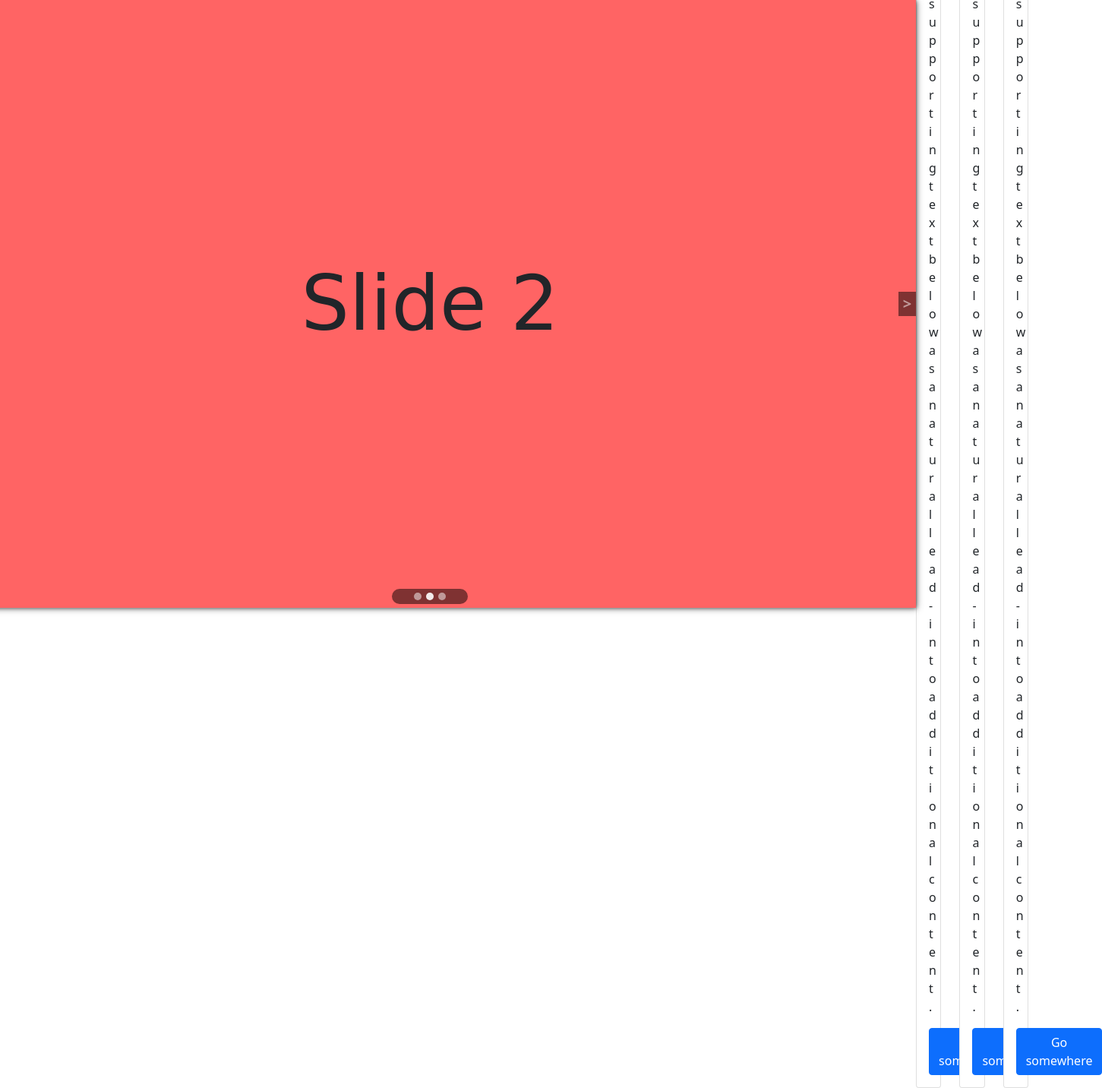
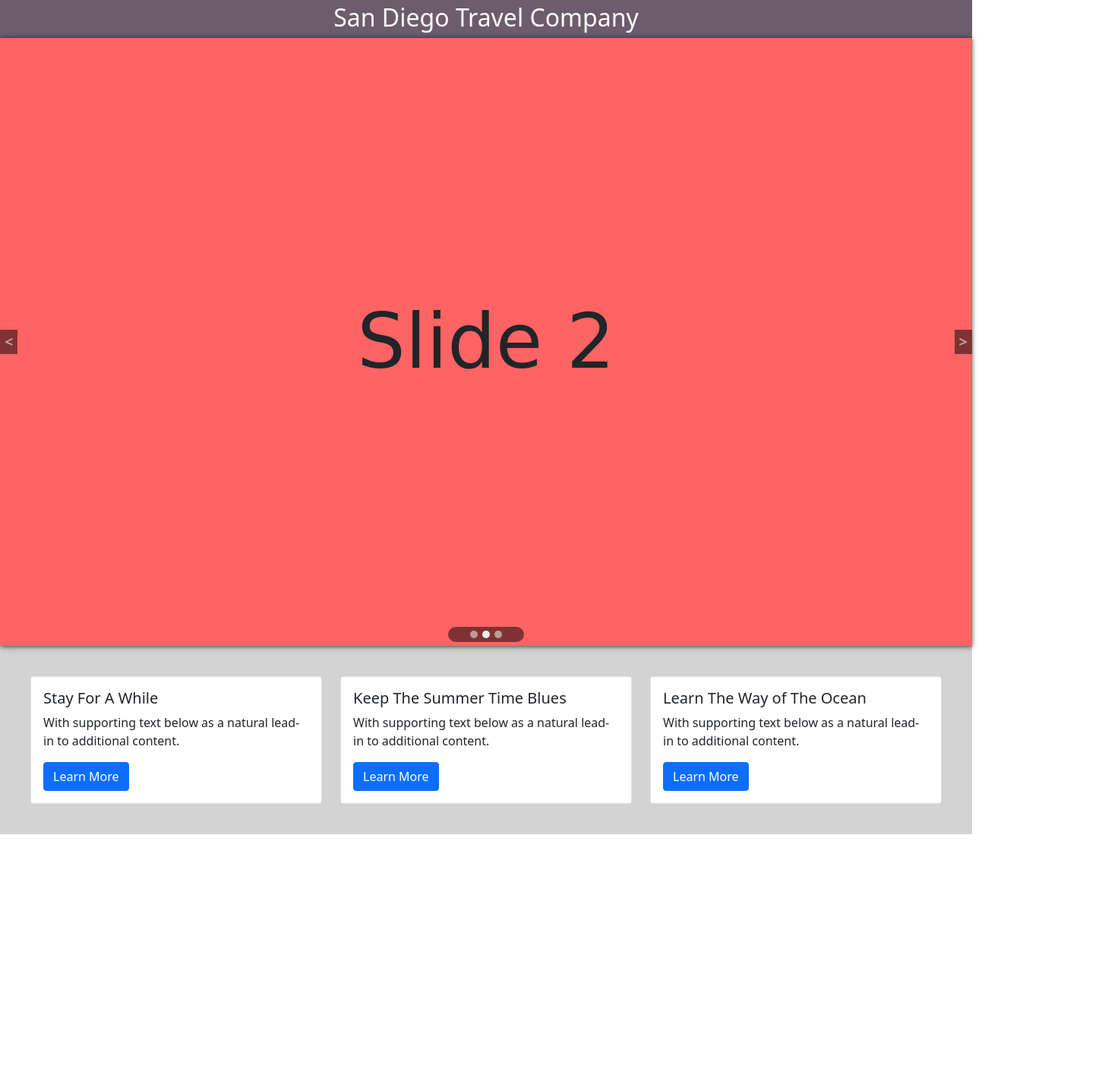
Before and after one commit to andrecarrsd2008/vanilla-slider, a plain HTML site: page index.html in a window 1280 px wide. Shown: the whole page at 76% size, 1451 px wide, since content can reach past the window. After the commit the page ends 1098 px from the top, so only its background shows below. Drawn offline with nearby package versions, Linux system fonts and the light colour scheme.

Commit message:
Added Three Cards

```diff
--- a/index.html
+++ b/index.html
@@ -10,7 +10,13 @@
     <title>Vanilla Slider</title>
 </head>
 <body>
-<div>
+<section>
+    <div class="tm-header">
+      <h2 style="color: #fff;text-align: center;">San Diego Travel Company</h2>
+    </div>
+</section>
+
+<section>
     <div class="slideshow">
         <div class="slide">Slide 1</div>
         <div class="slide">Slide 2</div>
@@ -25,33 +31,35 @@
         <button class="arrow-button left-arrow" onclick="clickChangeSlide(i-1)">&#60;</button>
         <button class="arrow-button right-arrow" onclick="clickChangeSlide(i+1)">&#62;</button>
       </div>
-    </div>
+    </section>
     <section>
+     <div class="tm-cards">
         <div class="row">
             <div class="col-sm-4">
               <div class="card">
                 <div class="card-body">
-              <h5 class="card-title">Special title treatment</h5>
+                  <h5 class="card-title">Stay For A While</h5>
                   <p class="card-text">With supporting text below as a natural lead-in to additional content.</p>
-              <a href="#" class="btn btn-primary">Go somewhere</a>
+                  <a href="#" class="btn btn-primary">Learn More</a>
                 </div>
               </div>
             </div>
             <div class="col-sm-4">
                 <div class="card">
                   <div class="card-body">
-                <h5 class="card-title">Special title treatment</h5>
+                    <h5 class="card-title">Keep The Summer Time Blues</h5>
                     <p class="card-text">With supporting text below as a natural lead-in to additional content.</p>
-                <a href="#" class="btn btn-primary">Go somewhere</a>
+                    <a href="#" class="btn btn-primary">Learn More</a>
                   </div>
                 </div>
               </div>
             <div class="col-sm-4">
               <div class="card">
                 <div class="card-body">
-              <h5 class="card-title">Special title treatment</h5>
+                  <h5 class="card-title">Learn The Way of The Ocean</h5>
                   <p class="card-text">With supporting text below as a natural lead-in to additional content.</p>
-              <a href="#" class="btn btn-primary">Go somewhere</a>
+                  <a href="#" class="btn btn-primary">Learn More</a>
+                </div>
               </div>
             </div>
           </div>
--- a/style.css
+++ b/style.css
@@ -1,12 +1,18 @@
 *{
-    box-sizing: border-box;
+    /* box-sizing: border-box; */
   }
   body{
-    margin: 0;
+    /* margin: 0;
     display: flex;
     justify-content: center;
     align-items: center;
-    height: 100vh;
+    height: 100vh; */
+  }
+
+  .tm-header{
+      height: 50px;
+      padding: 4px;
+      background: rgb(109, 92, 109);
   }
   .slideshow{
     display: flex;
@@ -114,3 +120,9 @@
       background: rgba(255,255,255,0.9);
     }
   }
+
+  .tm-cards{
+      padding: 40px;
+      background-color: lightgray;
+      width: 100%;
+  }
```
Lines whose indentation alone changed are shown as unchanged.
